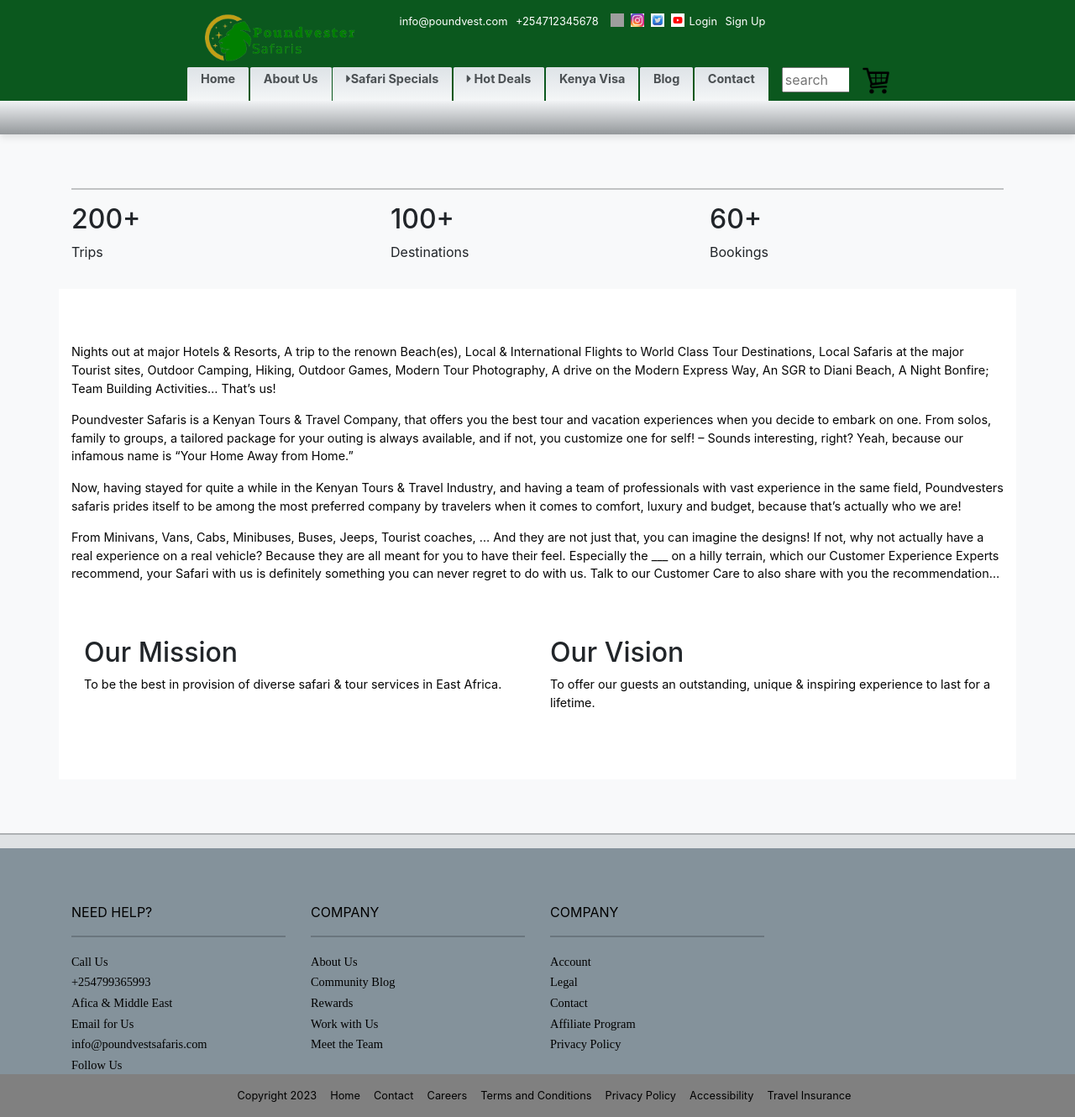
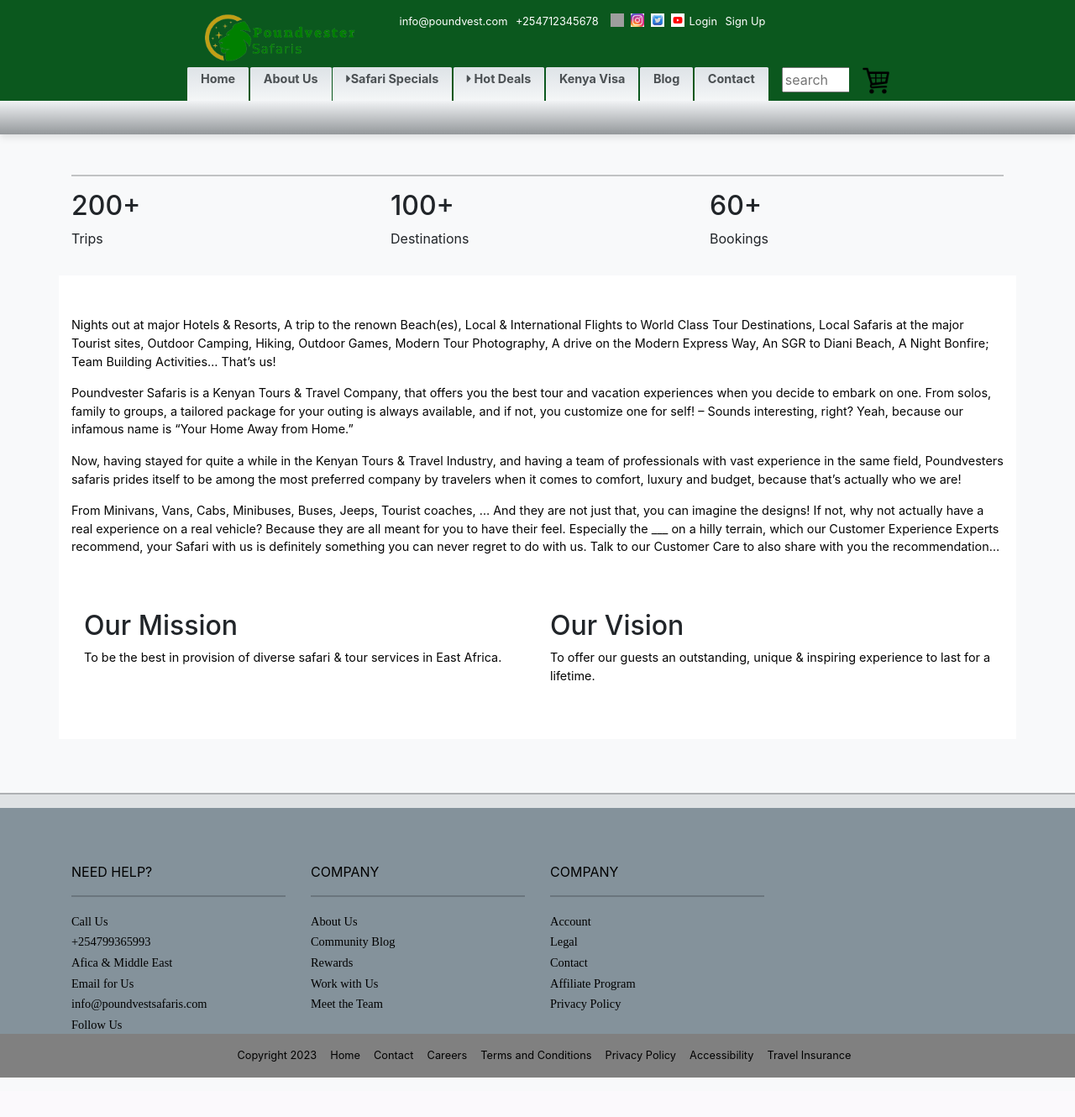
Before and after one commit to josephmusila/poundsafaris, a Django app: page /about in a window 1280 px wide. Shown: the top 1330 px of the page at 84% size. After the commit the page ends 1283 px from the top, so only its background shows below. Run offline with Django 4.2, Linux system fonts and the light colour scheme; some libraries are stand-ins or nearby versions; grey boxes are pictures that could not be loaded.

Commit message:
updated templates

```diff
--- a/base/static/scripts/index.js
+++ b/base/static/scripts/index.js
@@ -149,7 +149,7 @@ function NavBarActiveCheck() {
 
       element.subTitle === emptySubMenu ? $(menuCarets[index]).remove() : $(menuCarets[index]).html(caretDown);
     }).mouseout(function () {
-      element.subTitle === emptySubMenu ? $(menuCarets[index]).remove() : $(menuCarets[index]).html(careRight);
+      // element.subTitle === emptySubMenu ? $(menuCarets[index]).remove() : $(menuCarets[index]).html(careRight);
       $(menuCarets[index]).html(careRight);
     });
 
--- a/base/templates/base/about_us.html
+++ b/base/templates/base/about_us.html
@@ -24,14 +24,14 @@
      .about-container{
       margin-top: 1rem;
       margin-bottom: 4rem;
-      padding: 4rem;
+      padding: 3rem;
 
      }
      .mission-container{
       margin-top: 4rem;
      }
      .statistics{
-      margin-top: 4rem;
+      margin-top: 3rem;
      }
 
      .about-header{
--- a/base/templates/base/index.html
+++ b/base/templates/base/index.html
@@ -25,7 +25,9 @@
     <div class="image-section" id="image-section">
         <div class="image-section-content">
             <p class="image-content-title">Experience ,Explore The uncommon with Us!</p>
+            <a href="#packages">
             <button type="button" class="image-section-button">EXPLORE HERE</button>
+        </a>
             <form action="" class="image-section-form">
                 <input type="text" placeholder="Any Destination">
                 <input type="text" placeholder="Any Country">
@@ -212,7 +214,7 @@
 
     <!-- packages -->
 
-    <section class="container">
+    <section class="container" id="packages">
         <div class="row">
             {% for tour in trending_tours %}
             <div class="col-lg-4 col-md-6  col-sm-12">
```
